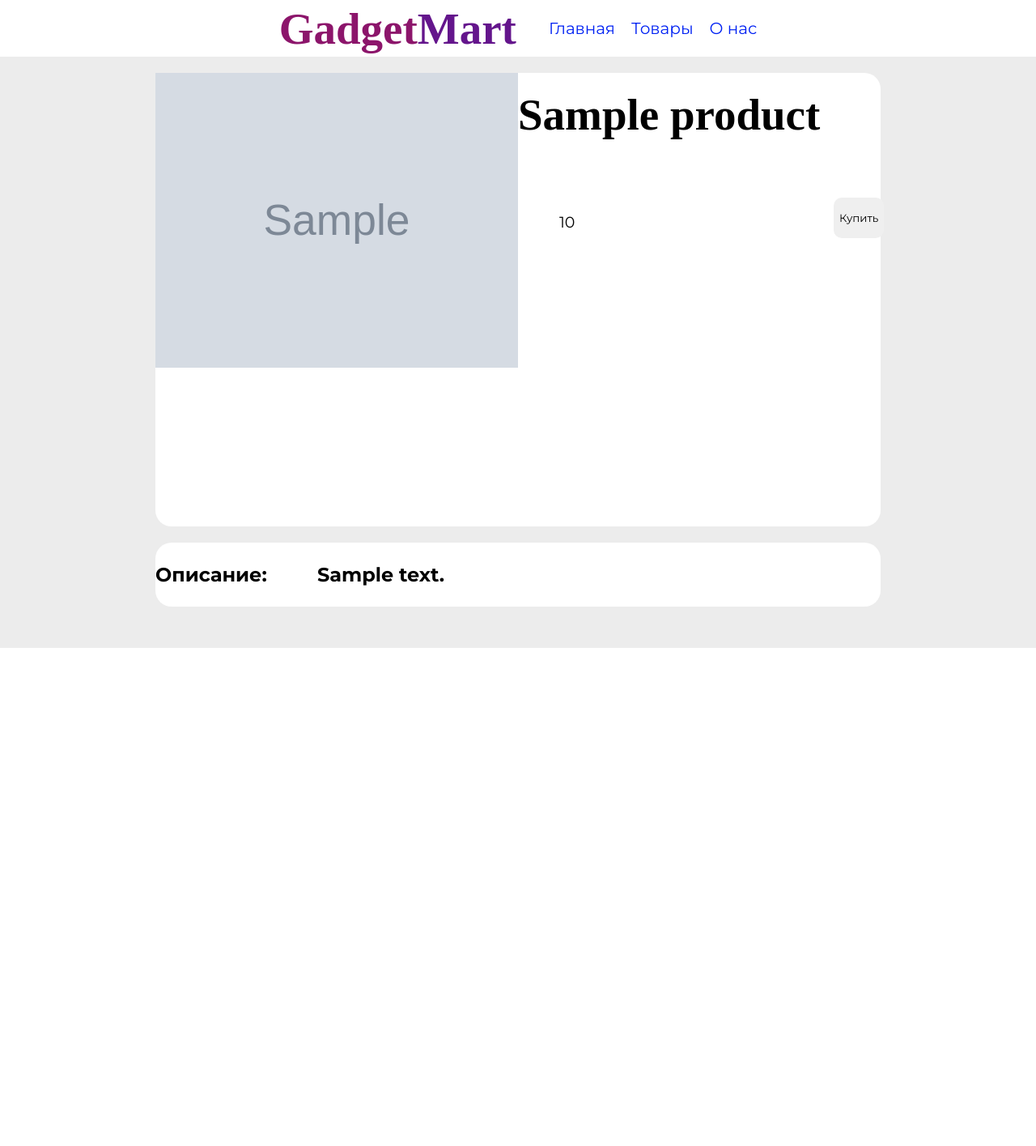
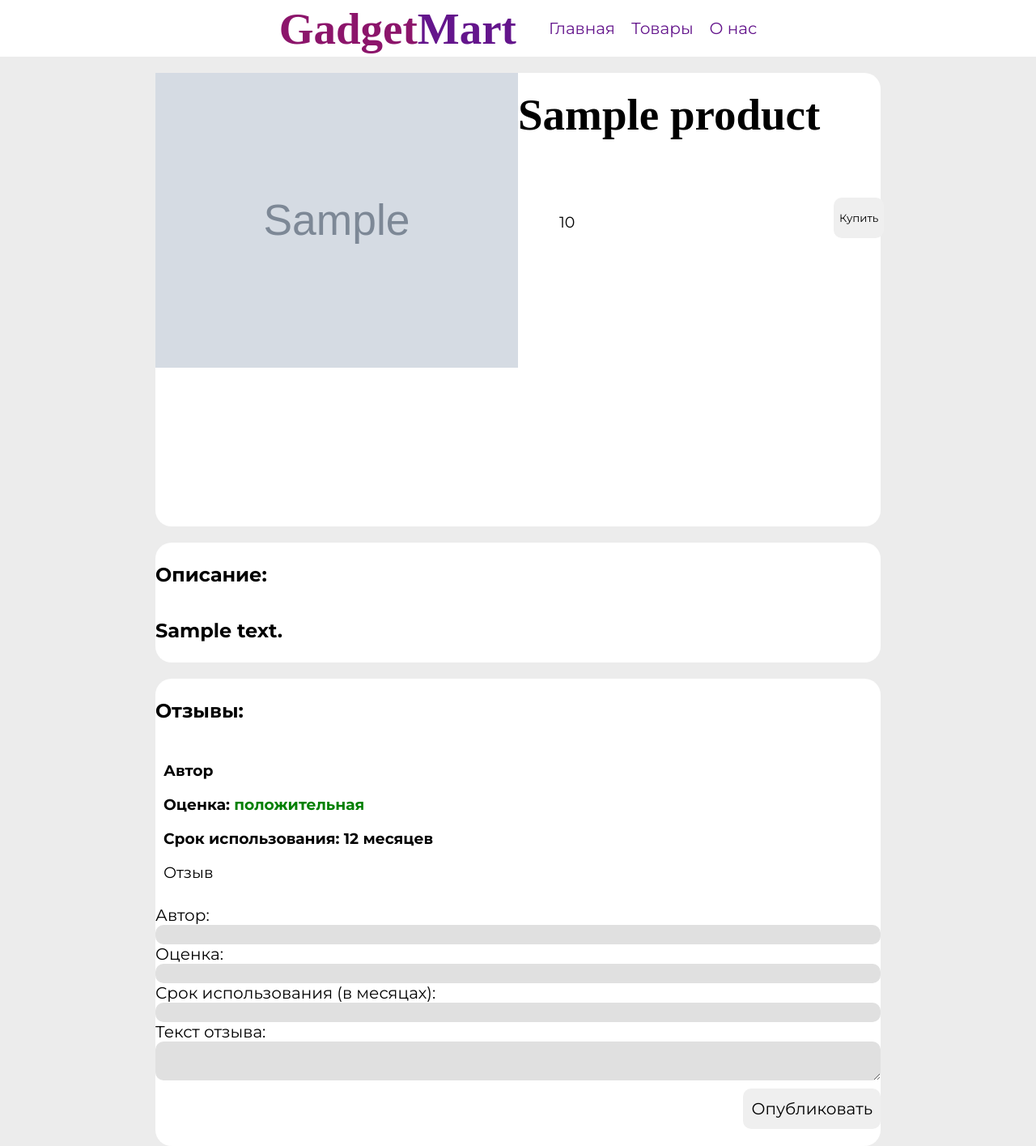
Before and after one commit to sashatt14/DjangoInternetShop, a Django app: page /product/1 in a window 1280 px wide; the page is wider, and only the part inside the window is pictured. Shown: that part at 81% size. Before the commit the page ends 800 px from the top of that part, so only its background shows below. Run offline with Django 5.2, Linux system fonts and the light colour scheme; tables that the repository leaves empty hold one stand-in row (values such as "Sample post"); grey boxes marked "Sample" are stand-in pictures; some web fonts are replaced.

Commit message:
Добавила форму для отзывов

```diff
--- a/internetshop/shop/models.py
+++ b/internetshop/shop/models.py
@@ -1,12 +1,21 @@
 from django.db import models
+# Create your models here.
+class Product(models.Model):
+    name = models.CharField(max_length=128)
+    description = models.TextField()
+    price = models.IntegerField()
+    image_url = models.CharField(max_length=1024)
 
-# Create your models here.
-
-class Product(models.Model):
-    name=models.CharField(max_length=128)
-    description=models.TextField()
-    price=models.IntegerField()
-    image_url=models.CharField(max_length=1024)
 
     def __str__(self):
         return self.name
+        return self.name
+
+
+class Review(models.Model):
+    product = models.ForeignKey(Product, on_delete=models.CASCADE)
+
+    author = models.CharField(max_length=256)
+    rating = models.IntegerField()
+    usage_duration = models.IntegerField()
+    text = models.TextField()
--- a/internetshop/shop/static/style.css
+++ b/internetshop/shop/static/style.css
@@ -121,7 +121,7 @@ margin-top:20px;
 .productDescription{
 background:white;
 display:flex;
-flex-direction:row;
+flex-direction:column;
 margin-left:auto;
 margin-right:auto;
 margin-top:20px;
@@ -129,6 +129,7 @@ border-radius:20px;
 width:70%;
 padding-bottom:5px;
 padding-top:5px;
+
 font-style:normal;
 
 }
@@ -140,9 +141,10 @@ width:70%;
 .navlink {
     margin-left: 20px;
     text-decoration: none;
-    color: #0021f3;
+    color: #64158C;
     font-size: 20px;
     cursor: pointer;
+
 }
 
 .filter{
@@ -168,3 +170,39 @@ width:70%;
     width: 100%;
     margin-right: 10px;
 }
+.review {
+
+    padding: 10px;
+    border-radius: 10px;
+}
+
+.createReview {
+    display: flex;
+    flex-direction: column;
+}
+
+.createReview * {
+    margin: 0 !important;
+    padding: 0 !important;
+
+    font-size: 20px;
+    border: none;
+    padding: 11px;
+    border-radius: 10px;
+}
+
+.createReview input {
+    background-color: #e0e0e0;
+}
+
+
+.createReview textarea {
+    background-color: #e0e0e0;
+}
+
+.createReview button {
+    width: fit-content;
+    margin-top: 10px !important;
+    margin-left: auto !important;
+    padding: 10px !important;
+}
--- a/internetshop/shop/templates/product.html
+++ b/internetshop/shop/templates/product.html
@@ -21,5 +21,27 @@
 
 <div class="productDescription">
     <h2>Описание:</h2>
-    <h2 style="width:70%">{{product.description}}</h2>
+    <h2 style="width:100%; margin-right:20px">{{product.description}}</h2>
 </div>
+
+<div class="productDescription">
+    <h2>Отзывы:</h2>
+    <div class="review">
+        <h3>Автор</h3>
+        <h3>Оценка: <span style="color: green">положительная</span></h3>
+        <h3>Срок использования: 12 месяцев</h3>
+        <p>Отзыв</p>
+    </div>
+    <form class="createReview">
+        <label for="author">Автор:</label>
+        <input name="author">
+        <label for="rating">Оценка:</label>
+        <input name="rating">
+
+        <label for="duration">Срок использования (в месяцах):</label>
+        <input name="duration">
+        <label for="review">Текст отзыва:</label>
+        <textarea name="review"></textarea>
+        <button>Опубликовать</button>
+    </form>
+</div>
--- a/internetshop/shop/views.py
+++ b/internetshop/shop/views.py
@@ -11,7 +11,7 @@ def home(request):
     return render(request, "index.html", {
         'products': products,
         'products_found': len(products) > 0,
-        'search' : search,
+        'search' : search if search else '',
     })
 
 
```
